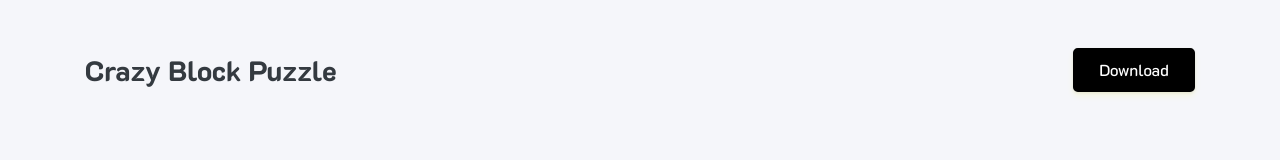
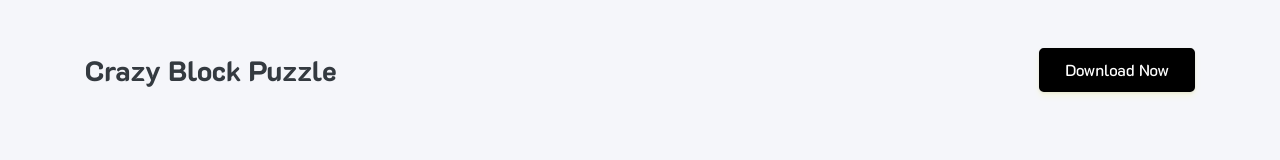
Before and after one commit to jobayer/amberote, a plain HTML site: page apps/crazy-block-puzzle/privacy.html in a window 1280 px wide. Shown: the top 160 px of the page. Drawn offline with nearby package versions, Linux system fonts and the light colour scheme.

Commit message:
Added download link

```diff
--- a/apps/crazy-block-puzzle/privacy.html
+++ b/apps/crazy-block-puzzle/privacy.html
@@ -23,7 +23,7 @@
             <div class="row">
                 <div class="col-12 d-flex flex-row align-items-center justify-content-between">
                     <div class="heading-brand">Crazy Block Puzzle</div>
-                    <a href="https://prismjs.com/download.html" class="btn btn-dark" target="_blank">Download</a>
+                    <a href="https://play.google.com/store/apps/details?id=com.amberote.tiles&hl=en" class="btn btn-dark" target="_blank">Download Now</a>
                 </div>
             </div>
             <div class="row mt-6">
```
